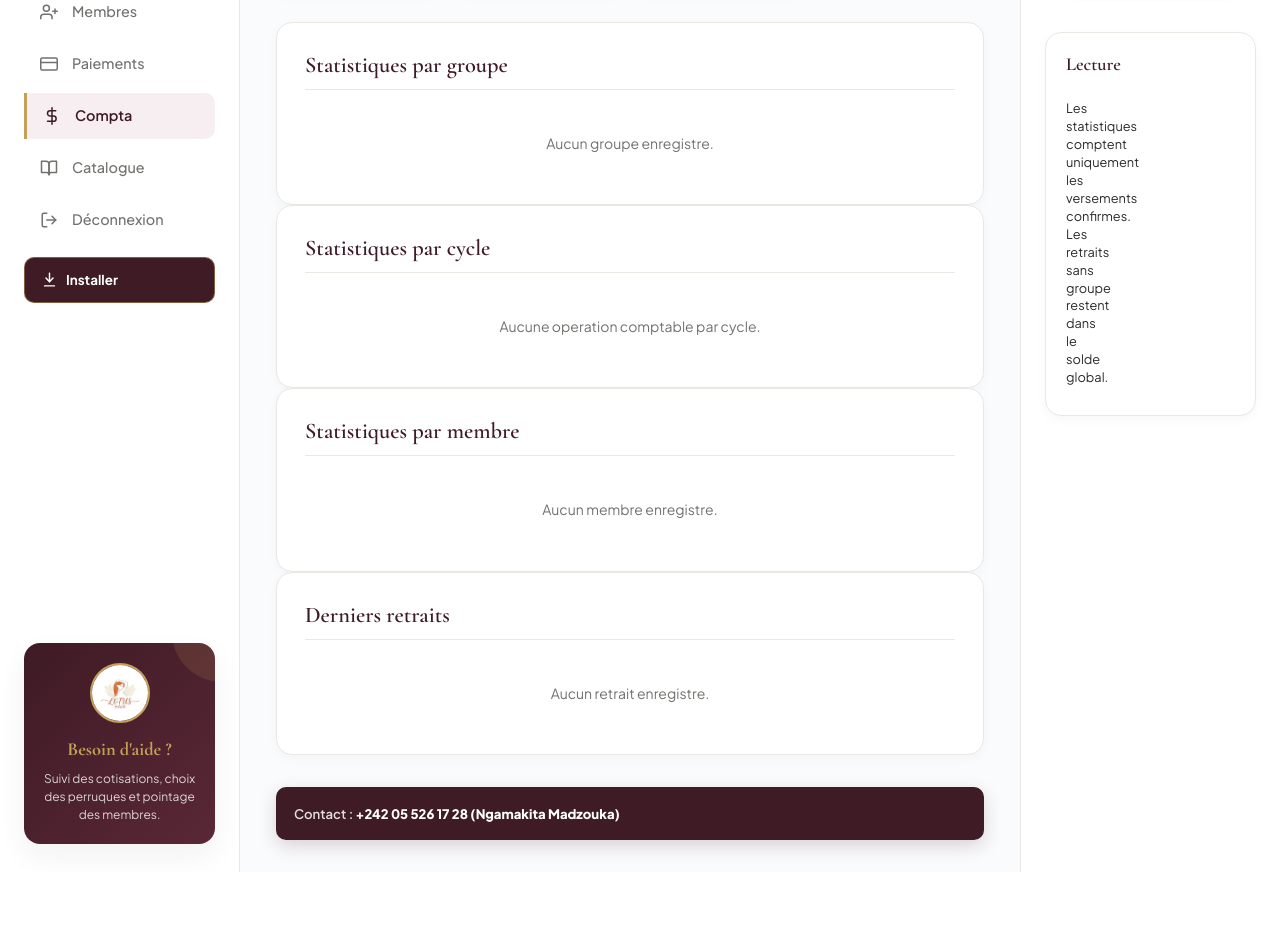
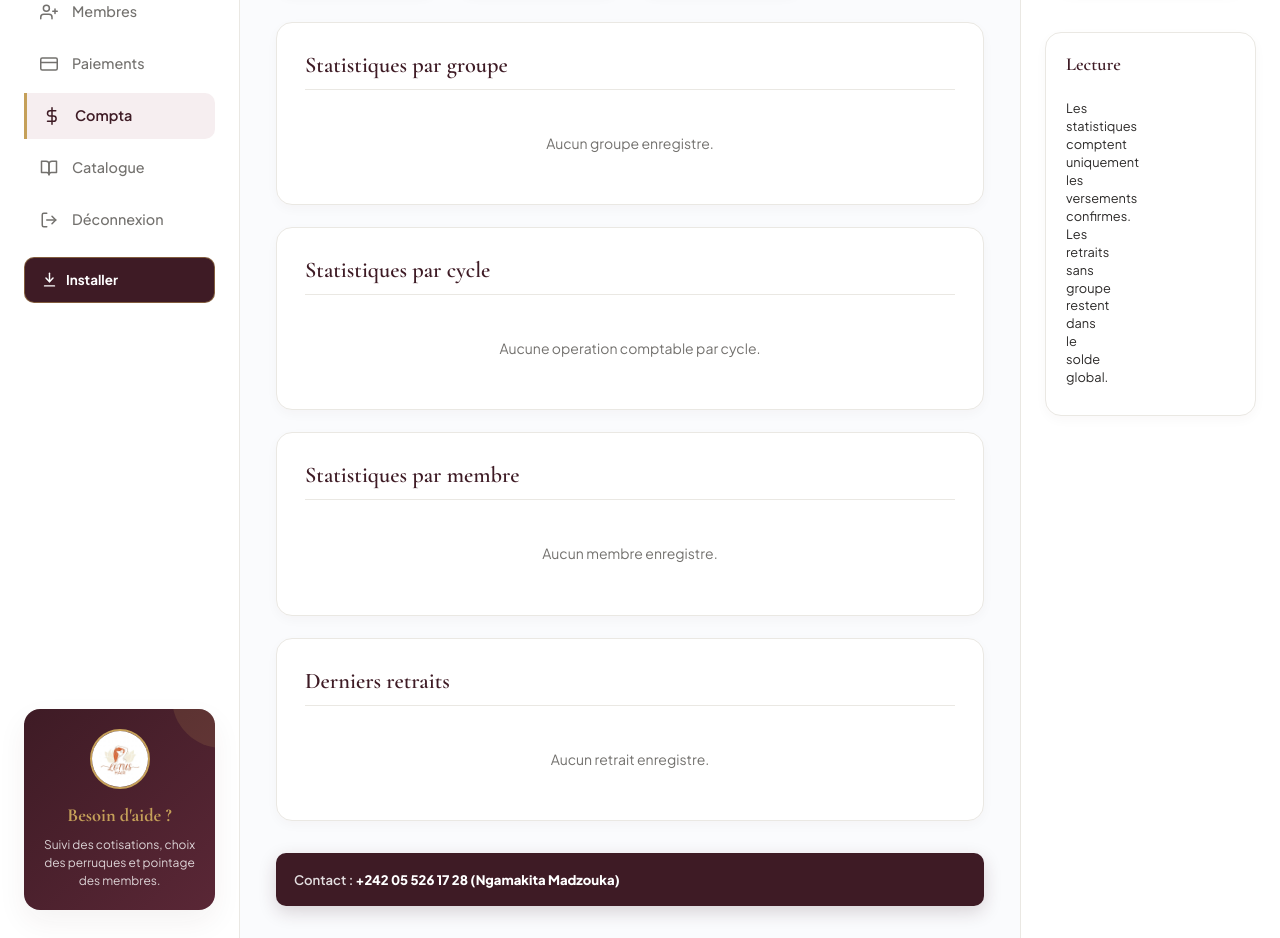
Before and after one commit to CodeMrNg/lotushair, a Django app: page /gestion/compta/ in a window 1280 px wide. Shown: the part 294-1232 px from the top of the page. Before the commit the page ends 1166 px from the top, so only its background shows below. Run offline with Django 5.2, Linux system fonts and the light colour scheme; the visitor is signed in with stand-in values (Sample User, id 1); data that the repository does not hold is empty.

Commit message:
feat: Add pagination to accounting statistics and update styles for improved layout

```diff
--- a/core/static/core/styles.css
+++ b/core/static/core/styles.css
@@ -782,6 +782,9 @@ p {
 .admin-list-panel {
   padding: 28px;
 }
+.accounting-list-panel {
+  margin-bottom: 22px;
+}
 .admin-list-panel h2,
 .admin-detail-panel h2 {
   margin: 0 0 20px;
@@ -2448,6 +2451,9 @@ input[name="code"]:focus {
   .admin-detail-panel,
   .admin-list-panel {
     padding: 16px;
+  }
+  .accounting-list-panel {
+    margin-bottom: 16px;
   }
   .admin-manage-page .split {
     grid-template-columns: 1fr;
--- a/core/templates/core/accounting.html
+++ b/core/templates/core/accounting.html
@@ -28,7 +28,7 @@
     </article>
   </div>
 
-  <section class="panel admin-list-panel">
+  <section class="panel admin-list-panel accounting-list-panel">
     <h2>Statistiques par groupe</h2>
     <div class="list">
       {% for item in group_stats %}
@@ -45,9 +45,10 @@
         <p class="empty-state">Aucun groupe enregistre.</p>
       {% endfor %}
     </div>
+    {% include "core/partials/pagination.html" with page_obj=group_stats page_param=groups_page_param %}
   </section>
 
-  <section class="panel admin-list-panel">
+  <section class="panel admin-list-panel accounting-list-panel">
     <h2>Statistiques par cycle</h2>
     <div class="list">
       {% for item in cycle_stats %}
@@ -64,9 +65,10 @@
         <p class="empty-state">Aucune operation comptable par cycle.</p>
       {% endfor %}
     </div>
+    {% include "core/partials/pagination.html" with page_obj=cycle_stats page_param=cycles_page_param %}
   </section>
 
-  <section class="panel admin-list-panel">
+  <section class="panel admin-list-panel accounting-list-panel">
     <h2>Statistiques par membre</h2>
     <div class="list">
       {% for item in member_stats %}
@@ -83,9 +85,10 @@
         <p class="empty-state">Aucun membre enregistre.</p>
       {% endfor %}
     </div>
+    {% include "core/partials/pagination.html" with page_obj=member_stats page_param=members_page_param %}
   </section>
 
-  <section class="panel admin-list-panel">
+  <section class="panel admin-list-panel accounting-list-panel">
     <h2>Derniers retraits</h2>
     <div class="list">
       {% for withdrawal in withdrawals %}
@@ -99,7 +102,7 @@
         <p class="empty-state">Aucun retrait enregistre.</p>
       {% endfor %}
     </div>
-    {% include "core/partials/pagination.html" with page_obj=withdrawals page_param="page" %}
+    {% include "core/partials/pagination.html" with page_obj=withdrawals page_param=withdrawals_page_param %}
   </section>
 
   <div class="admin-modal {% if form_open %}is-open{% endif %}" id="withdrawal-form-modal" role="dialog" aria-modal="true" aria-labelledby="withdrawal-form-title" data-admin-modal>
--- a/core/templates/core/base.html
+++ b/core/templates/core/base.html
@@ -14,7 +14,7 @@
   <link rel="icon" href="{% static 'core/img/logo.jpeg' %}">
   <link rel="apple-touch-icon" href="{% static 'core/img/pwa-icon-192.png' %}">
   <link rel="manifest" href="/manifest.json">
-  <link rel="stylesheet" href="{% static 'core/styles.css' %}?v=2.9">
+  <link rel="stylesheet" href="{% static 'core/styles.css' %}?v=3.0">
   <script src="https://unpkg.com/htmx.org@2.0.4" defer></script>
 </head>
 <body>
--- a/core/views.py
+++ b/core/views.py
@@ -615,7 +615,15 @@ def accounting(request):
             cycle_stats.append(cycle)
 
     cycle_stats.sort(key=lambda item: (item["group"].name, item["cycle_number"]))
-    withdrawals = paginate_queryset(request, AccountingWithdrawal.objects.select_related("group", "member", "member__group"), per_page=10)
+    group_stats = paginate_queryset(request, group_stats, per_page=10, page_param="groups_page")
+    cycle_stats = paginate_queryset(request, cycle_stats, per_page=10, page_param="cycles_page")
+    member_stats = paginate_queryset(request, member_stats, per_page=10, page_param="members_page")
+    withdrawals = paginate_queryset(
+        request,
+        AccountingWithdrawal.objects.select_related("group", "member", "member__group"),
+        per_page=10,
+        page_param="withdrawals_page",
+    )
 
     return render(
         request,
@@ -627,9 +635,13 @@ def accounting(request):
             "total_withdrawals": total_withdrawals,
             "current_balance": current_balance,
             "group_stats": group_stats,
+            "groups_page_param": "groups_page",
             "member_stats": member_stats,
+            "members_page_param": "members_page",
             "cycle_stats": cycle_stats,
+            "cycles_page_param": "cycles_page",
             "withdrawals": withdrawals,
+            "withdrawals_page_param": "withdrawals_page",
         },
     )
 
```
Also changed, not shown: core/tests.py (+10 -0 lines).
